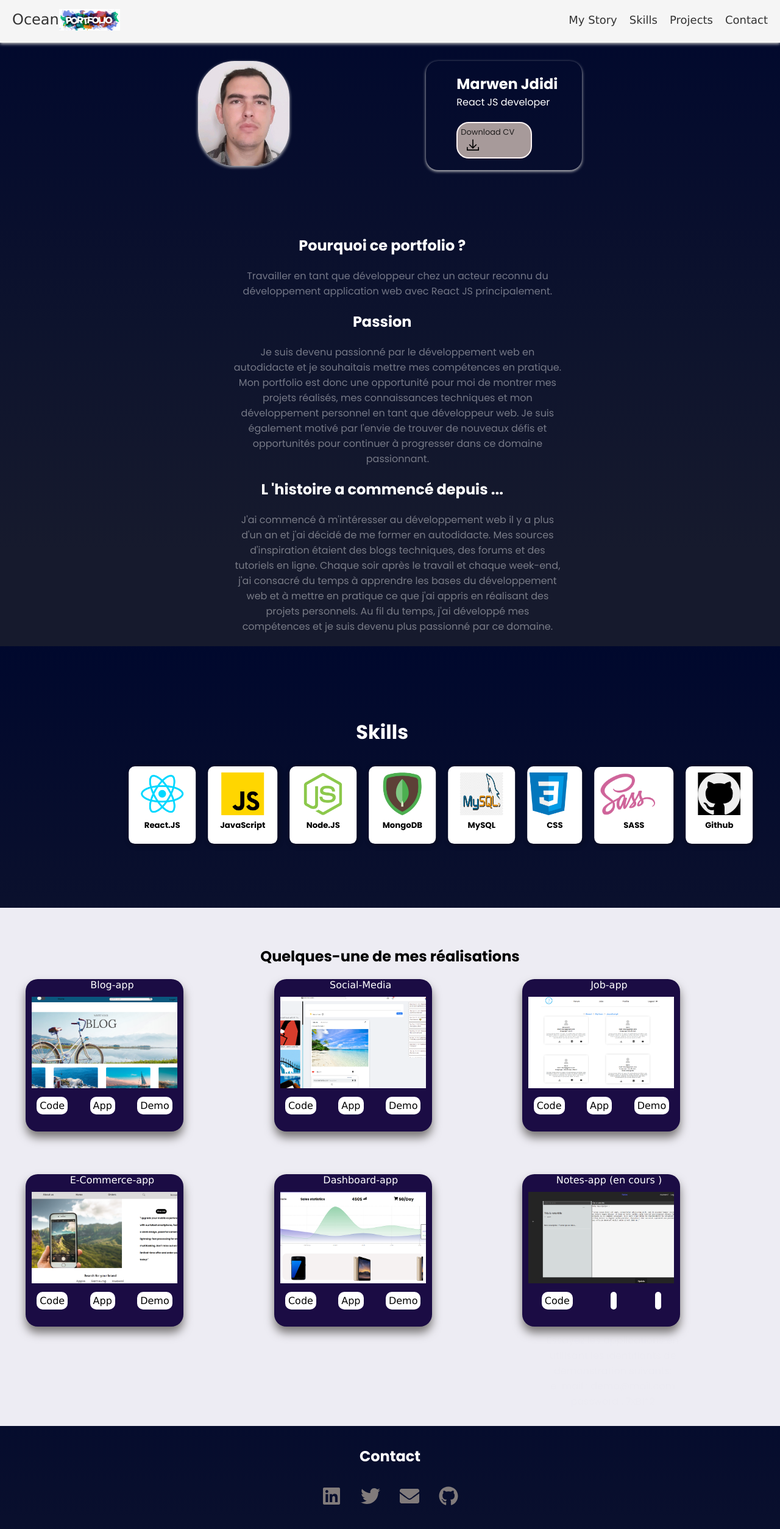
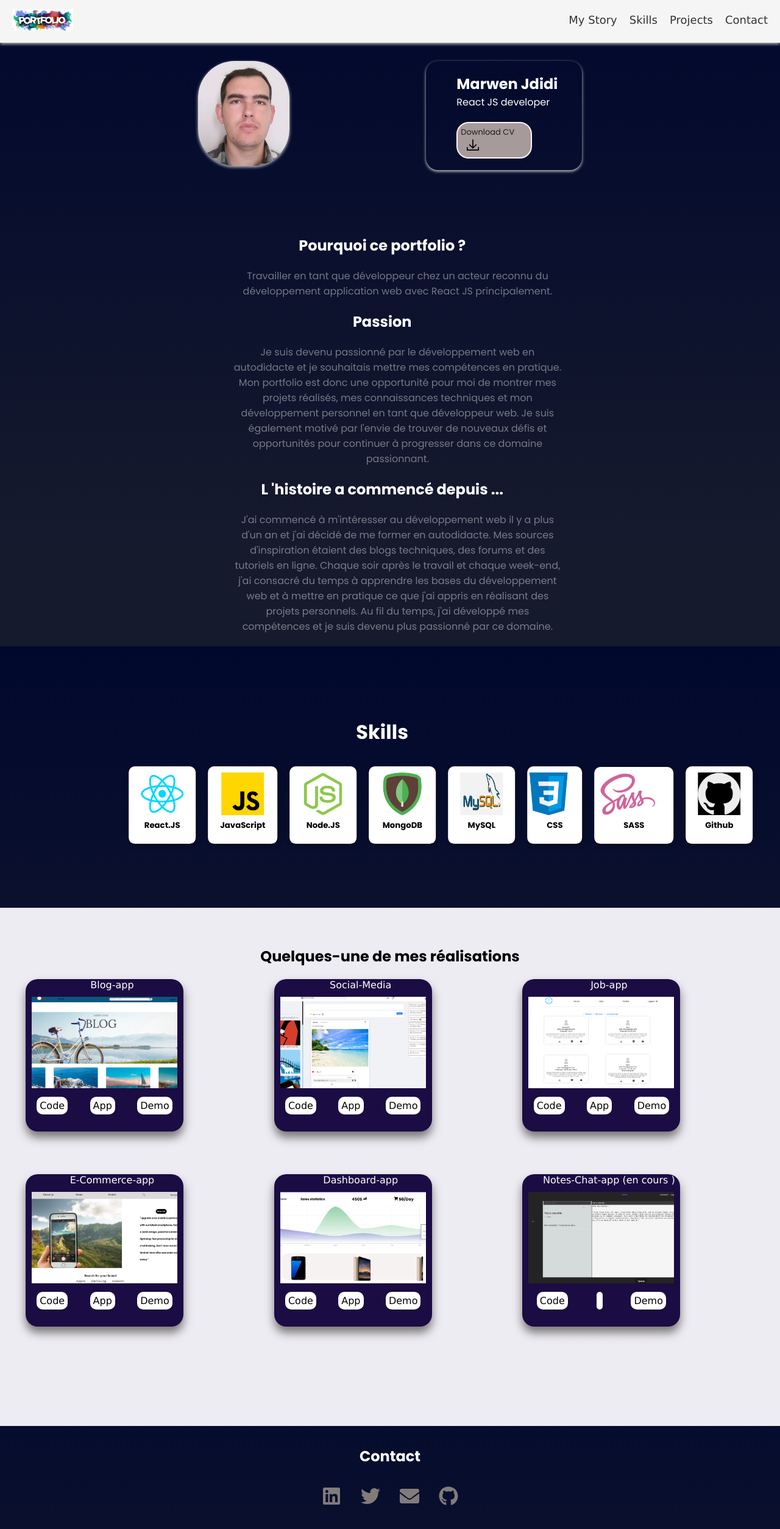
Before and after one commit to MarwenCode/portfolio, a React (Create React App) app: page / in a window 1280 px wide. Shown: the top 2508 px of the page at 61% size. Built offline with nearby package versions, Linux system fonts and the light colour scheme.

Commit message:
note-app demo

```diff
--- a/src/components/navbar/NavBar.jsx
+++ b/src/components/navbar/NavBar.jsx
@@ -7,7 +7,7 @@ const NavBar = () => {
     <nav className="navbar">
       <div className="navbar-logo">
         <a href="#">
-          Ocean
+          {/* Ocean */}
           <img src="/portfolio.png" />
         </a>
       </div>
--- a/src/components/projects/Projects.jsx
+++ b/src/components/projects/Projects.jsx
@@ -51,8 +51,8 @@ const Projects = () => {
       app:"https://dashboard-app-marwen.onrender.com"
     },
     {
-      title: "Notes-app (en cours )",
-      // src: "https://www.youtube.com/watch?v=-n6lSUpue4A",
+      title: "Notes-Chat-app (en cours )",
+      src: "https://www.youtube.com/watch?v=T-CnRJ1D3D8",
       description:
         "L'application Notes permet aux utilisateurs de créer des notes avec des fonctionnalités avancées telles que l'enregistrement des notes en base de données MySQL, l'édition et la suppression de notes, ainsi que l'attribution de chaque note à une catégorie. Cette application est réalisée avec React JS, MySQL et Express JS. Les prochaines fonctionnalités incluent l'ajout d'un système de chat avec les utilisateurs en utilisant Socket.io et la création d'un gestionnaire de tâches similaire à Trello..",
       image: "/notes-app.png",
```
